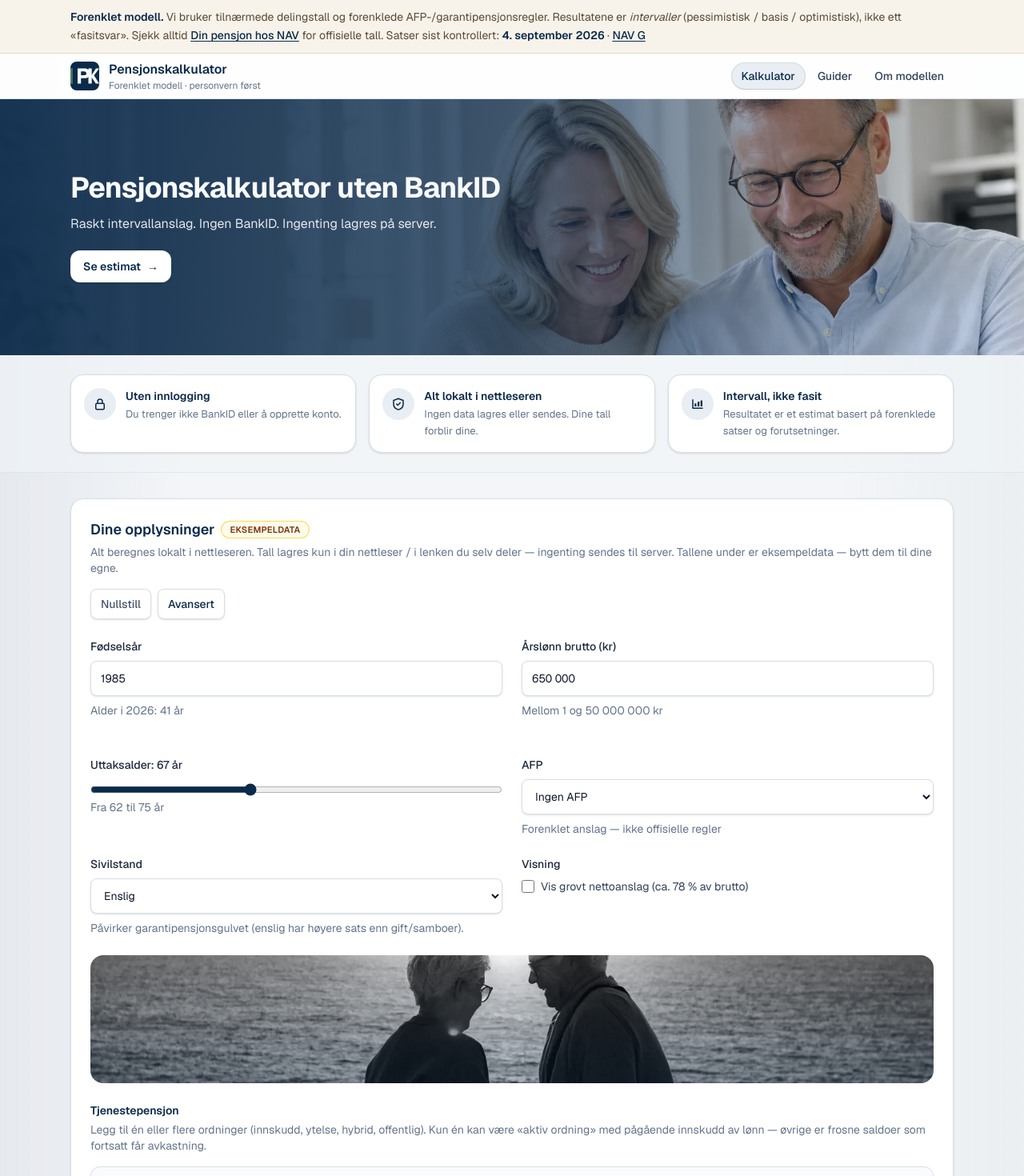
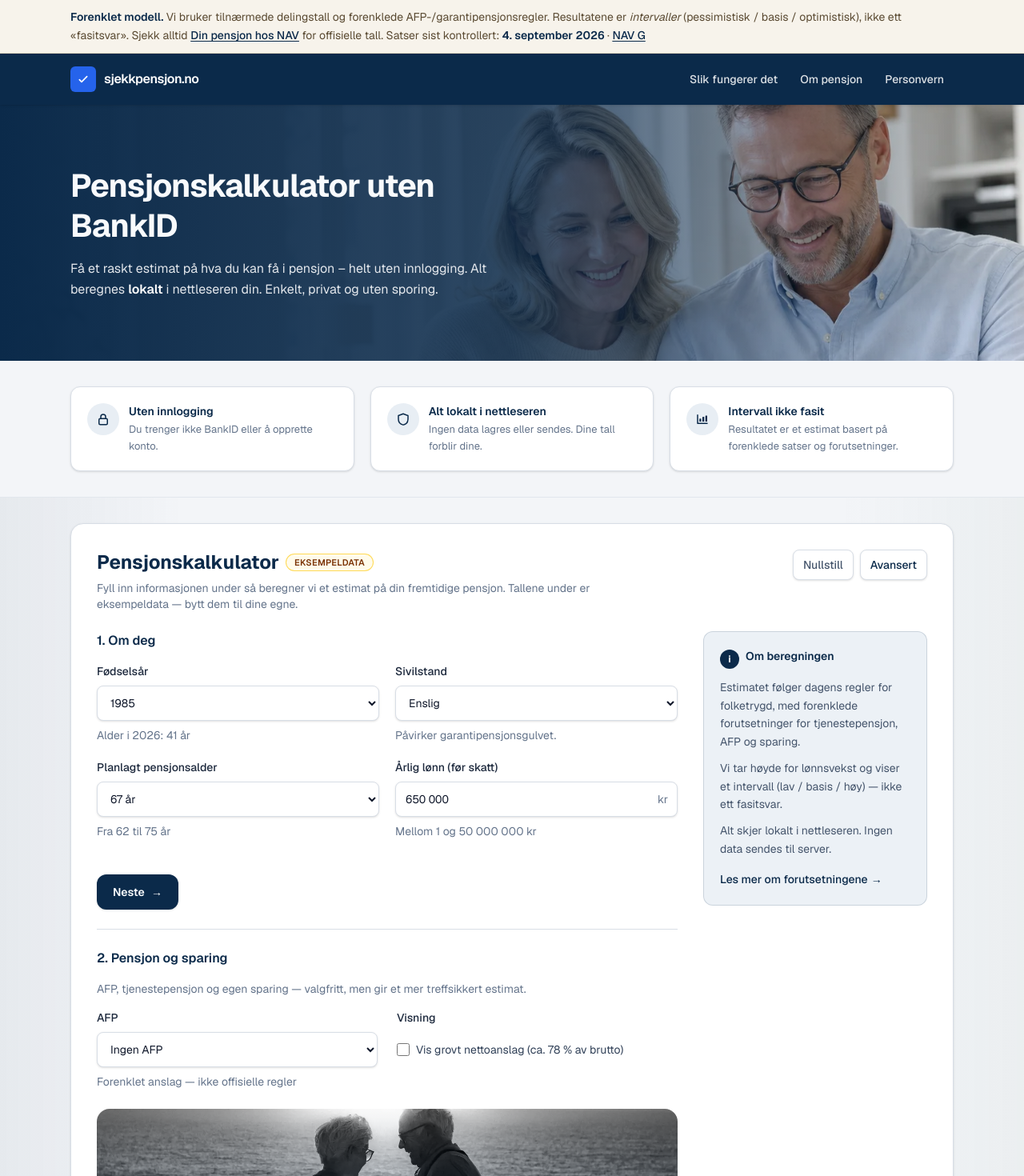
Before and after one commit to jonasc3-cyber/pensjonskalkulator, a Next.js app: page / in a window 1280 px wide. Shown: the top 1470 px of the page at 80% size. Built offline with nearby package versions, Linux system fonts and the light colour scheme.

Commit message:
Forside B: full layout-match (header, hero, chips, form-chrome)
Navy header med sjekkpensjon.no + checkmark, BankID-hero med lang intro,
tillitschips og kalkulatorkort med «1. Om deg» 2×2, Om beregningen-sidepanel
og Neste →. Beholder TP/sparing/AFP under uten å endre kalkyle.

```diff
--- a/app/page.tsx
+++ b/app/page.tsx
@@ -6,7 +6,7 @@ export default function HomePage() {
   return (
     <>
       <Hero />
-      <div className="mx-auto max-w-6xl px-4 py-4 sm:px-6 sm:py-8">
+      <div className="mx-auto mt-2 max-w-6xl px-4 py-6 sm:mt-0 sm:px-6 sm:py-8">
         <Calculator />
         <FaqSection />
       </div>
--- a/components/Header.tsx
+++ b/components/Header.tsx
@@ -6,11 +6,11 @@ import { useEffect, useId, useRef, useState } from "react";
 
 function navClass(active: boolean): string {
   const base =
-    "rounded-full px-2.5 py-1.5 text-sm font-medium transition-colors sm:px-3";
+    "rounded-md px-2.5 py-1.5 text-sm font-medium transition-colors sm:px-3";
   if (active) {
-    return `${base} bg-primary-soft text-primary shadow-sm ring-1 ring-primary/15`;
+    return `${base} bg-white/15 text-white`;
   }
-  return `${base} text-slate-700 hover:bg-primary-soft/70 hover:text-primary`;
+  return `${base} text-white/85 hover:bg-white/10 hover:text-white`;
 }
 
 function menuItemClass(active: boolean): string {
@@ -22,11 +22,34 @@ function menuItemClass(active: boolean): string {
   return `${base} text-slate-700 hover:bg-muted`;
 }
 
+function CheckMarkIcon() {
+  return (
+    <span
+      className="inline-flex h-7 w-7 shrink-0 items-center justify-center rounded-md bg-[#2563eb] sm:h-8 sm:w-8"
+      aria-hidden
+    >
+      <svg
+        width="16"
+        height="16"
+        viewBox="0 0 24 24"
+        fill="none"
+        stroke="white"
+        strokeWidth="2.5"
+        strokeLinecap="round"
+        strokeLinejoin="round"
+      >
+        <path d="M5 13l4 4L19 7" />
+      </svg>
+    </span>
+  );
+}
+
 export function Header() {
   const pathname = usePathname();
-  const onKalkulator = pathname === "/";
+  const onGuider = pathname === "/guider" || pathname.startsWith("/guider/");
   const onOm = pathname === "/om" || pathname.startsWith("/om/");
-  const onGuider = pathname === "/guider" || pathname.startsWith("/guider/");
+  const onPersonvern =
+    pathname === "/personvern" || pathname.startsWith("/personvern/");
   const [menuOpen, setMenuOpen] = useState(false);
   const menuId = useId();
   const menuRef = useRef<HTMLDivElement>(null);
@@ -65,66 +88,51 @@ export function Header() {
   }, [menuOpen]);
 
   return (
-    <header className="sticky top-0 z-40 border-b border-border bg-card/95 backdrop-blur supports-[backdrop-filter]:bg-card/90">
-      <div className="mx-auto flex h-12 max-w-6xl items-center justify-between gap-2 px-4 sm:h-14 sm:gap-4 sm:px-6">
+    <header className="sticky top-0 z-40 bg-primary shadow-sm">
+      <div className="mx-auto flex h-14 max-w-6xl items-center justify-between gap-2 px-4 sm:h-16 sm:gap-4 sm:px-6">
         <Link
           href="/"
-          className="group flex min-w-0 items-center gap-2 sm:gap-3"
-          aria-label="Pensjonskalkulator — forsiden"
+          className="group flex min-w-0 items-center gap-2 sm:gap-2.5"
+          aria-label="sjekkpensjon.no — forsiden"
         >
-          {/* eslint-disable-next-line @next/next/no-img-element */}
-          <img
-            src="/pk-mark.svg"
-            alt=""
-            width={36}
-            height={36}
-            className="h-8 w-8 shrink-0 sm:h-9 sm:w-9"
-          />
-          <div className="min-w-0">
-            <p className="truncate text-sm font-semibold text-primary group-hover:text-primary-mid sm:text-base">
-              Pensjonskalkulator
-            </p>
-            <p className="hidden text-xs text-muted-foreground sm:block">
-              Forenklet modell · personvern først
-            </p>
-          </div>
+          <CheckMarkIcon />
+          <span className="truncate text-sm font-semibold tracking-tight text-white sm:text-base">
+            sjekkpensjon.no
+          </span>
         </Link>
 
-        {/* Inline nav — from ~420px so ~390px phones use the menu */}
         <nav
-          className="hidden min-[420px]:flex shrink-0 items-center gap-0.5 text-sm sm:gap-1"
+          className="hidden min-[480px]:flex shrink-0 items-center gap-0.5 text-sm sm:gap-1"
           aria-label="Hovednavigasjon"
         >
-          <Link
-            href="/"
-            className={navClass(onKalkulator)}
-            aria-current={onKalkulator ? "page" : undefined}
-          >
-            Kalkulator
-          </Link>
           <Link
             href="/guider"
             className={navClass(onGuider)}
             aria-current={onGuider ? "page" : undefined}
           >
-            Guider
+            Slik fungerer det
           </Link>
           <Link
             href="/om"
             className={navClass(onOm)}
             aria-current={onOm ? "page" : undefined}
           >
-            Om
-            <span className="hidden sm:inline"> modellen</span>
+            Om pensjon
+          </Link>
+          <Link
+            href="/personvern"
+            className={navClass(onPersonvern)}
+            aria-current={onPersonvern ? "page" : undefined}
+          >
+            Personvern
           </Link>
         </nav>
 
-        {/* Compact menu — narrow phones (~390px) */}
-        <div className="relative min-[420px]:hidden">
+        <div className="relative min-[480px]:hidden">
           <button
             ref={buttonRef}
             type="button"
-            className="inline-flex h-9 w-9 items-center justify-center rounded-lg border border-border bg-card text-primary shadow-sm transition-colors hover:bg-muted"
+            className="inline-flex h-9 w-9 items-center justify-center rounded-lg border border-white/20 bg-white/10 text-white transition-colors hover:bg-white/15"
             aria-label={menuOpen ? "Lukk meny" : "Åpne meny"}
             aria-expanded={menuOpen}
             aria-controls={menuId}
@@ -164,17 +172,8 @@ export function Header() {
               id={menuId}
               role="menu"
               aria-label="Navigasjon"
-              className="absolute right-0 top-full z-50 mt-1.5 w-44 overflow-hidden rounded-xl border border-border bg-card py-1 shadow-lg"
+              className="absolute right-0 top-full z-50 mt-1.5 w-52 overflow-hidden rounded-xl border border-border bg-card py-1 shadow-lg"
             >
-              <Link
-                href="/"
-                role="menuitem"
-                className={menuItemClass(onKalkulator)}
-                aria-current={onKalkulator ? "page" : undefined}
-                onClick={() => setMenuOpen(false)}
-              >
-                Kalkulator
-              </Link>
               <Link
                 href="/guider"
                 role="menuitem"
@@ -182,7 +181,7 @@ export function Header() {
                 aria-current={onGuider ? "page" : undefined}
                 onClick={() => setMenuOpen(false)}
               >
-                Guider
+                Slik fungerer det
               </Link>
               <Link
                 href="/om"
@@ -191,7 +190,16 @@ export function Header() {
                 aria-current={onOm ? "page" : undefined}
                 onClick={() => setMenuOpen(false)}
               >
-                Om
+                Om pensjon
+              </Link>
+              <Link
+                href="/personvern"
+                role="menuitem"
+                className={menuItemClass(onPersonvern)}
+                aria-current={onPersonvern ? "page" : undefined}
+                onClick={() => setMenuOpen(false)}
+              >
+                Personvern
               </Link>
             </div>
           ) : null}
--- a/components/Hero.tsx
+++ b/components/Hero.tsx
@@ -35,18 +35,11 @@ const chips = [
           strokeWidth="2"
           strokeLinejoin="round"
         />
-        <path
-          d="M9 12l2 2 4-4"
-          stroke="currentColor"
-          strokeWidth="2"
-          strokeLinecap="round"
-          strokeLinejoin="round"
-        />
       </svg>
     ),
   },
   {
-    title: "Intervall, ikke fasit",
+    title: "Intervall ikke fasit",
     text: "Resultatet er et estimat basert på forenklede satser og forutsetninger.",
     icon: (
       <svg width="18" height="18" viewBox="0 0 24 24" fill="none" aria-hidden>
@@ -72,7 +65,7 @@ export function Hero() {
         className="relative isolate overflow-hidden"
         aria-labelledby="hero-heading"
       >
-        <div className="relative h-[220px] sm:h-[280px] lg:h-[320px]">
+        <div className="relative h-[200px] sm:h-[280px] lg:h-[320px]">
           <Image
             src="/hero-couple-b-bright.webp"
             alt=""
@@ -82,28 +75,22 @@ export function Hero() {
             className="object-cover object-[55%_30%] sm:object-[60%_28%]"
           />
           <div
-            className="absolute inset-0 bg-gradient-to-r from-primary/95 via-primary/75 to-transparent"
+            className="absolute inset-0 bg-gradient-to-r from-primary via-primary/85 to-transparent"
             aria-hidden
           />
-          <div className="relative z-10 mx-auto flex h-full max-w-6xl flex-col justify-center px-4 py-6 sm:px-6 sm:py-8">
+          <div className="relative z-10 mx-auto flex h-full max-w-6xl flex-col justify-center px-4 py-8 sm:px-6 sm:py-10 lg:py-12">
             <div className="max-w-xl text-primary-foreground">
               <h1
                 id="hero-heading"
-                className="text-2xl font-bold tracking-tight sm:text-3xl lg:text-4xl"
+                className="text-[28px] font-bold leading-tight tracking-tight sm:text-4xl lg:text-[40px]"
               >
                 Pensjonskalkulator uten BankID
               </h1>
-              <p className="mt-2 text-sm leading-snug text-primary-foreground/90 sm:mt-3 sm:text-base sm:leading-relaxed">
-                Raskt intervallanslag. Ingen BankID. Ingenting lagres på server.
-              </p>
-              <p className="mt-4 sm:mt-5">
-                <a
-                  href="#skjema"
-                  className="inline-flex items-center gap-2 rounded-xl bg-white px-4 py-2.5 text-sm font-semibold text-primary shadow-sm transition-colors hover:bg-primary-soft focus-visible:outline focus-visible:outline-2 focus-visible:outline-offset-2 focus-visible:outline-white"
-                >
-                  Se estimat
-                  <span aria-hidden>→</span>
-                </a>
+              <p className="mt-3 text-base leading-relaxed text-primary-foreground/90 sm:mt-4">
+                Få et raskt estimat på hva du kan få i pensjon – helt uten
+                innlogging. Alt beregnes{" "}
+                <strong className="font-semibold text-white">lokalt</strong> i
+                nettleseren din. Enkelt, privat og uten sporing.
               </p>
             </div>
           </div>
@@ -111,14 +98,14 @@ export function Hero() {
       </section>
 
       <section
-        className="border-b border-border/60 bg-muted/60"
+        className="border-b border-border/60 bg-[#F3F5F8]"
         aria-label="Hvorfor sjekkpensjon.no"
       >
-        <ul className="mx-auto grid max-w-6xl gap-3 px-4 py-5 sm:grid-cols-3 sm:gap-4 sm:px-6 sm:py-6">
+        <ul className="mx-auto grid max-w-6xl gap-4 px-4 py-6 sm:grid-cols-3 sm:gap-5 sm:px-6 sm:py-8">
           {chips.map((chip) => (
             <li
               key={chip.title}
-              className="flex gap-3 rounded-2xl border border-border bg-card p-4 shadow-sm"
+              className="flex gap-3 rounded-xl border border-border bg-card p-5 shadow-sm"
             >
               <span className="flex h-10 w-10 shrink-0 items-center justify-center rounded-full bg-primary-soft text-primary">
                 {chip.icon}
--- a/components/InputsPanel.tsx
+++ b/components/InputsPanel.tsx
@@ -1,5 +1,6 @@
 "use client";
 
+import Link from "next/link";
 import { Field, inputClass, inputErrorClass, selectClass } from "./Field";
 import { CurrencyInput } from "./CurrencyInput";
 import { SectionDivider } from "./SectionDivider";
@@ -28,6 +29,13 @@ type Props = {
   onReset?: () => void;
 };
 
+const BIRTH_YEARS = Array.from(
+  { length: CURRENT_YEAR - 18 - 1940 + 1 },
+  (_, i) => 1940 + i,
+).reverse();
+
+const RETIREMENT_AGES = Array.from({ length: 75 - 62 + 1 }, (_, i) => 62 + i);
+
 export function InputsPanel({
   values,
   assumptionsOpen,
@@ -40,17 +48,29 @@ export function InputsPanel({
   const salaryCheck = validateAnnualSalary(values.annualSalary);
   const salaryError = salaryCheck.ok ? undefined : salaryCheck.message;
 
+  function goNext() {
+    const target = document.getElementById("flere-opplysninger");
+    target?.scrollIntoView({ behavior: "smooth", block: "start" });
+    const first = target?.querySelector<HTMLElement>(
+      "input, select, button, textarea",
+    );
+    first?.focus({ preventScroll: true });
+  }
+
   return (
     <section
       id="skjema"
-      className="scroll-mt-20 rounded-2xl border border-border bg-card p-4 shadow-sm sm:p-6"
+      className="scroll-mt-20 rounded-2xl border border-border bg-card p-6 shadow-sm sm:p-8"
       aria-labelledby="inputs-heading"
     >
       <div className="mb-6 flex flex-wrap items-start justify-between gap-4">
-        <div>
+        <div className="min-w-0 max-w-2xl">
           <div className="flex flex-wrap items-center gap-2">
-            <h2 id="inputs-heading" className="text-lg font-semibold text-primary">
-              Dine opplysninger
+            <h2
+              id="inputs-heading"
+              className="text-xl font-bold text-primary sm:text-2xl"
+            >
+              Pensjonskalkulator
             </h2>
             {isExampleData ? (
               <span
@@ -62,9 +82,9 @@ export function InputsPanel({
               </span>
             ) : null}
           </div>
-          <p className="mt-1 text-sm text-muted-foreground">
-            Alt beregnes lokalt i nettleseren. Tall lagres kun i din nettleser /
-            i lenken du selv deler — ingenting sendes til server.
+          <p className="mt-1.5 text-sm text-muted-foreground">
+            Fyll inn informasjonen under så beregner vi et estimat på din
+            fremtidige pensjon.
             {isExampleData
               ? " Tallene under er eksempeldata — bytt dem til dine egne."
               : ""}
@@ -92,77 +112,36 @@ export function InputsPanel({
         </div>
       </div>
 
-      <div className="grid gap-4 sm:grid-cols-2 sm:gap-6">
-        <Field id="birthYear" label="Fødselsår" hint={`Alder i ${CURRENT_YEAR}: ${age} år`}>
-          <input
+      <div className="grid gap-8 lg:grid-cols-[minmax(0,1fr)_280px] lg:items-start">
+        <div className="min-w-0 space-y-6">
+          <div>
+            <h3 className="text-base font-semibold text-primary">1. Om deg</h3>
+            <div className="mt-4 grid gap-4 sm:grid-cols-2 sm:gap-5">
+              <Field
                 id="birthYear"
-            type="number"
-            min={1940}
-            max={CURRENT_YEAR - 18}
-            className={inputClass}
+                label="Fødselsår"
+                hint={`Alder i ${CURRENT_YEAR}: ${age} år`}
+              >
+                <select
+                  id="birthYear"
+                  className={selectClass}
                   value={values.birthYear}
-            onChange={(e) => onChange("birthYear", Number(e.target.value))}
-          />
-        </Field>
-
-        <Field
-          id="annualSalary"
-          label="Årslønn brutto (kr)"
-          hint={`Mellom ${ANNUAL_SALARY_MIN.toLocaleString("nb-NO")} og ${ANNUAL_SALARY_MAX.toLocaleString("nb-NO")} kr`}
-          error={salaryError}
-        >
-          <CurrencyInput
-            id="annualSalary"
-            value={values.annualSalary}
-            min={0}
-            max={ANNUAL_SALARY_MAX}
-            step={10000}
-            className={`${salaryError ? inputErrorClass : inputClass} tabular-nums`}
-            aria-invalid={Boolean(salaryError)}
-            aria-describedby={salaryError ? "annualSalary-error" : undefined}
-            onChange={(v) => onChange("annualSalary", v)}
-          />
-        </Field>
-
-        <div className="sm:col-span-2">
-          <CohortWarning birthYear={values.birthYear} />
-        </div>
-
-        <Field
-          id="retirementAge"
-          label={`Uttaksalder: ${values.retirementAge} år`}
-          hint="Fra 62 til 75 år"
-        >
-          <input
-            id="retirementAge"
-            type="range"
-            min={62}
-            max={75}
-            className="w-full accent-primary"
-            value={values.retirementAge}
-            onChange={(e) => onChange("retirementAge", Number(e.target.value))}
-          />
-        </Field>
-
-        <Field id="afpType" label="AFP" hint="Forenklet anslag — ikke offisielle regler">
-          <select
-            id="afpType"
-            className={selectClass}
-            value={values.afpType}
                   onChange={(e) =>
-              onChange("afpType", e.target.value as CalculatorInputs["afpType"])
+                    onChange("birthYear", Number(e.target.value))
                   }
                 >
-            <option value="ingen">Ingen AFP</option>
-            <option value="privat">Privat AFP (forenkling)</option>
-            <option value="offentlig">Offentlig AFP (forenkling)</option>
+                  {BIRTH_YEARS.map((y) => (
+                    <option key={y} value={y}>
+                      {y}
+                    </option>
+                  ))}
                 </select>
               </Field>
 
               <Field
                 id="sivilstatus"
                 label="Sivilstand"
-          hint="Påvirker garantipensjonsgulvet (enslig har høyere sats enn gift/samboer)."
+                hint="Påvirker garantipensjonsgulvet."
               >
                 <select
                   id="sivilstatus"
@@ -180,8 +159,110 @@ export function InputsPanel({
                 </select>
               </Field>
 
+              <Field
+                id="retirementAge"
+                label="Planlagt pensjonsalder"
+                hint="Fra 62 til 75 år"
+              >
+                <select
+                  id="retirementAge"
+                  className={selectClass}
+                  value={values.retirementAge}
+                  onChange={(e) =>
+                    onChange("retirementAge", Number(e.target.value))
+                  }
+                >
+                  {RETIREMENT_AGES.map((a) => (
+                    <option key={a} value={a}>
+                      {a} år
+                    </option>
+                  ))}
+                </select>
+              </Field>
+
+              <Field
+                id="annualSalary"
+                label="Årlig lønn (før skatt)"
+                hint={`Mellom ${ANNUAL_SALARY_MIN.toLocaleString("nb-NO")} og ${ANNUAL_SALARY_MAX.toLocaleString("nb-NO")} kr`}
+                error={salaryError}
+              >
+                <div className="relative">
+                  <CurrencyInput
+                    id="annualSalary"
+                    value={values.annualSalary}
+                    min={0}
+                    max={ANNUAL_SALARY_MAX}
+                    step={10000}
+                    className={`${salaryError ? inputErrorClass : inputClass} pr-10 tabular-nums`}
+                    aria-invalid={Boolean(salaryError)}
+                    aria-describedby={
+                      salaryError ? "annualSalary-error" : undefined
+                    }
+                    onChange={(v) => onChange("annualSalary", v)}
+                  />
+                  <span
+                    className="pointer-events-none absolute inset-y-0 right-3 flex items-center text-sm text-muted-foreground"
+                    aria-hidden
+                  >
+                    kr
+                  </span>
+                </div>
+              </Field>
+
+              <div className="sm:col-span-2">
+                <CohortWarning birthYear={values.birthYear} />
+              </div>
+            </div>
+
+            <div className="mt-6">
+              <button
+                type="button"
+                onClick={goNext}
+                className="inline-flex w-full items-center justify-center gap-2 rounded-xl bg-primary px-5 py-3 text-sm font-semibold text-primary-foreground shadow-sm transition-colors hover:bg-primary-mid focus-visible:outline focus-visible:outline-2 focus-visible:outline-offset-2 focus-visible:outline-primary sm:w-auto"
+              >
+                Neste
+                <span aria-hidden>→</span>
+              </button>
+            </div>
+          </div>
+
+          <div
+            id="flere-opplysninger"
+            className="scroll-mt-24 space-y-4 border-t border-border pt-6"
+          >
+            <h3 className="text-base font-semibold text-primary">
+              2. Pensjon og sparing
+            </h3>
+            <p className="text-sm text-muted-foreground">
+              AFP, tjenestepensjon og egen sparing — valgfritt, men gir et mer
+              treffsikkert estimat.
+            </p>
+
+            <div className="grid gap-4 sm:grid-cols-2 sm:gap-6">
+              <Field
+                id="afpType"
+                label="AFP"
+                hint="Forenklet anslag — ikke offisielle regler"
+              >
+                <select
+                  id="afpType"
+                  className={selectClass}
+                  value={values.afpType}
+                  onChange={(e) =>
+                    onChange(
+                      "afpType",
+                      e.target.value as CalculatorInputs["afpType"],
+                    )
+                  }
+                >
+                  <option value="ingen">Ingen AFP</option>
+                  <option value="privat">Privat AFP (forenkling)</option>
+                  <option value="offentlig">Offentlig AFP (forenkling)</option>
+                </select>
+              </Field>
+
               <Field id="showNet" label="Visning">
-          <label className="flex items-center gap-2 text-sm text-slate-700">
+                <label className="flex min-h-11 items-center gap-2 text-sm text-slate-700">
                   <input
                     id="showNet"
                     type="checkbox"
@@ -208,6 +289,43 @@ export function InputsPanel({
                 onChange={(savings) => onChange("savings", savings)}
               />
             </div>
+          </div>
+        </div>
+
+        <aside className="rounded-xl border border-primary/15 bg-primary-soft/80 p-5 lg:sticky lg:top-20">
+          <div className="flex items-start gap-2">
+            <span
+              className="mt-0.5 flex h-6 w-6 shrink-0 items-center justify-center rounded-full bg-primary text-xs font-bold text-white"
+              aria-hidden
+            >
+              i
+            </span>
+            <h3 className="text-sm font-semibold text-primary">
+              Om beregningen
+            </h3>
+          </div>
+          <div className="mt-3 space-y-2.5 text-sm leading-relaxed text-slate-600">
+            <p>
+              Estimatet følger dagens regler for folketrygd, med forenklede
+              forutsetninger for tjenestepensjon, AFP og sparing.
+            </p>
+            <p>
+              Vi tar høyde for lønnsvekst og viser et intervall (lav / basis /
+              høy) — ikke ett fasitsvar.
+            </p>
+            <p>
+              Alt skjer lokalt i nettleseren. Ingen data sendes til server.
+            </p>
+          </div>
+          <Link
+            href="/om"
+            className="mt-4 inline-flex items-center gap-1 text-sm font-medium text-primary hover:text-primary-mid"
+          >
+            Les mer om forutsetningene
+            <span aria-hidden>→</span>
+          </Link>
+        </aside>
+      </div>
     </section>
   );
 }
```
Lines whose indentation alone changed are shown as unchanged.
